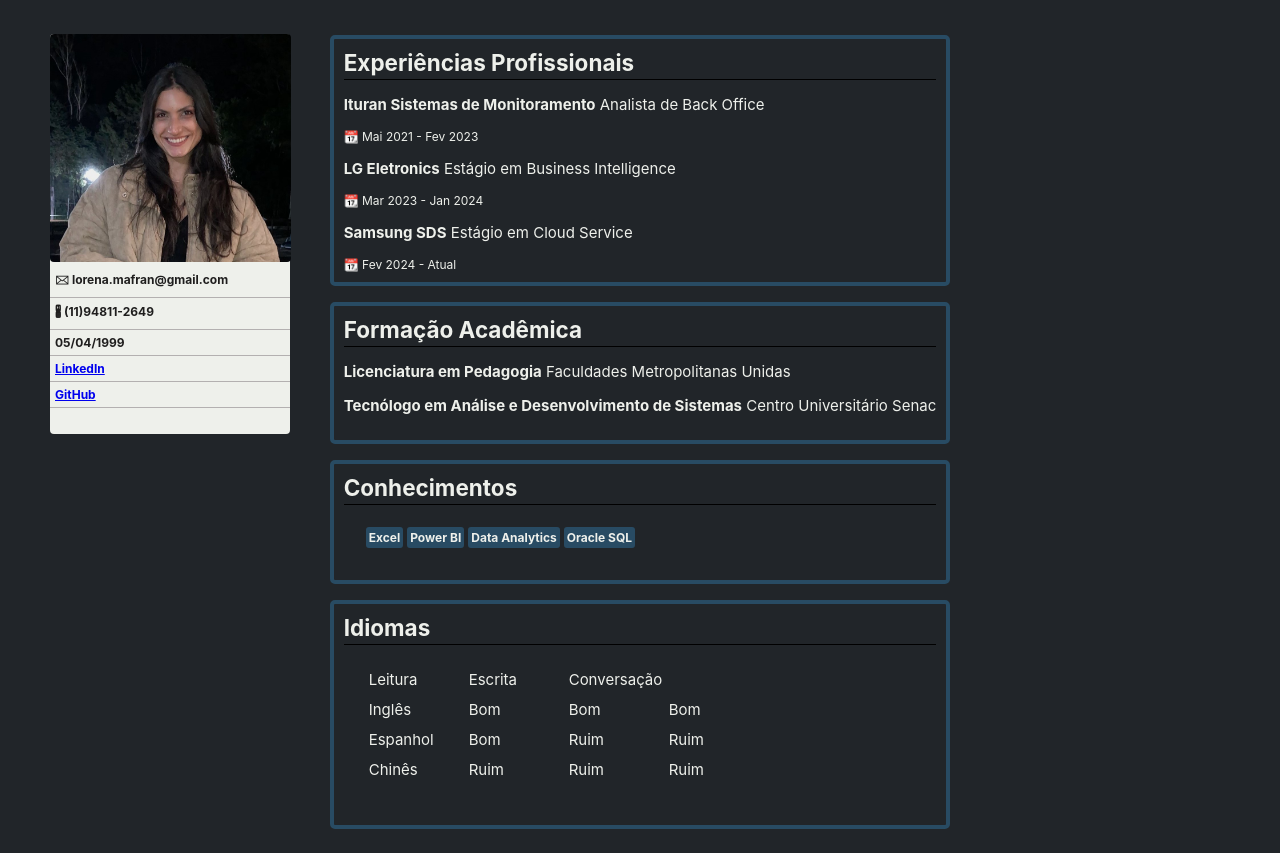
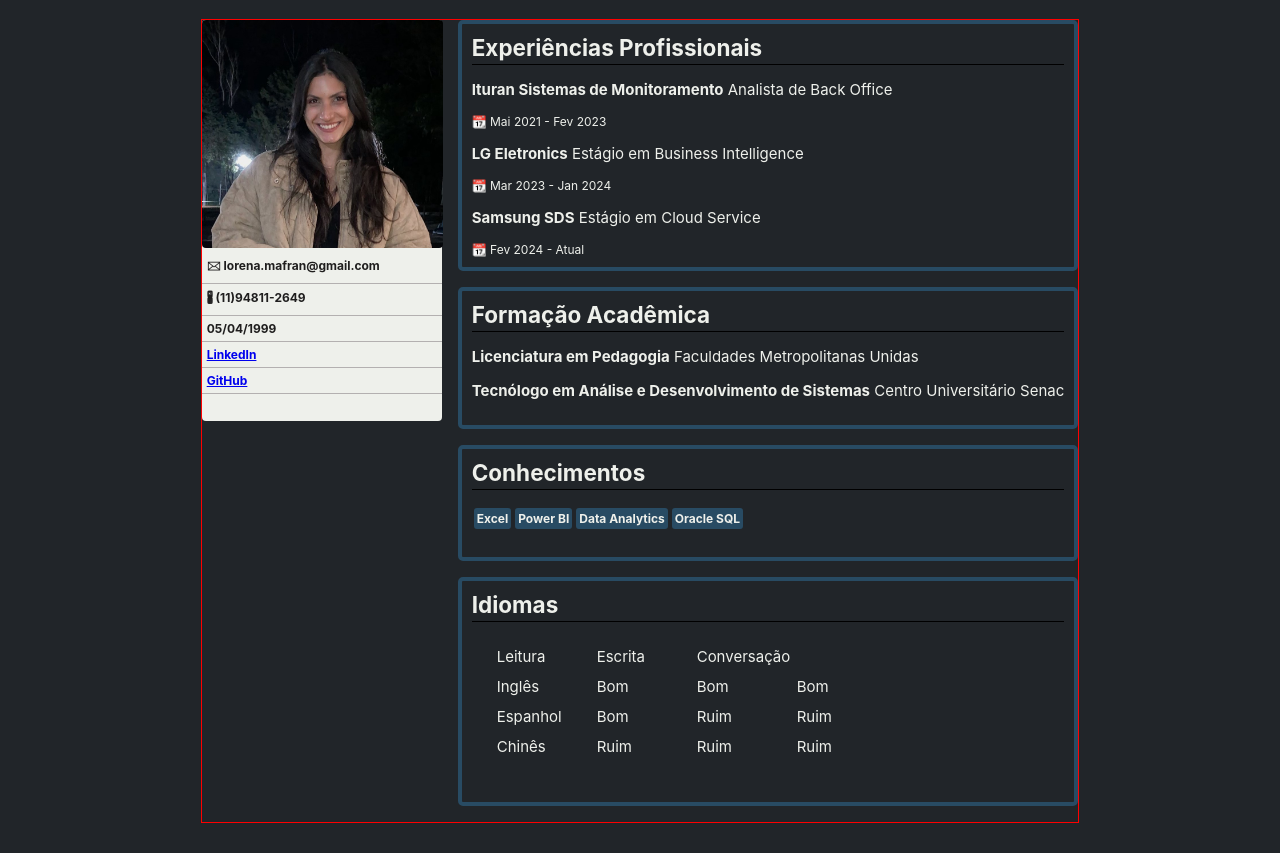
Before and after one commit to lorenamafra/curriculo, a plain HTML site: page ADO-DSW/index.html in a window 1280 px wide. Shown: the part 71-924 px from the top of the page. After the commit the page ends 902 px from the top, so only its background shows below. Drawn offline with Linux system fonts and the light colour scheme.

Commit message:
Add files via upload

```diff
--- a/ADO-DSW/index.html
+++ b/ADO-DSW/index.html
@@ -8,7 +8,7 @@
   </head>
   <body>
     <h1>Lorena Mafra</h1>
-    <div>
+    <main>
       <section class="profile">
       <div class="sidebar">
         <img src="perfil.jpeg" alt="">
@@ -21,6 +21,7 @@
       </div>
       </div>
     </section>
+    <div>
         <section class="about">
         <div class="container">
           <h2><b>Experiências Profissionais</b></h2>
@@ -90,5 +91,8 @@
         </div>
       </section>
     </div>
+  </main>
+
+
   </body>
 </html>
--- a/ADO-DSW/style.css
+++ b/ADO-DSW/style.css
@@ -8,12 +8,15 @@ body{
     align-items: center;
 }
 
+main{
+    border: 1px solid red;
+    display: flex;
+    gap:1rem;
+}
 
 .sidebar{
-    position: fixed;
     top: 60px;
     width: 240px;
-    margin-top: 45px;
     left: 50px;
     height: 50%;
     background-color: #EEF0EB;
@@ -42,7 +45,7 @@ body{
     border:4px solid #284B63;
     border-radius: 5px;
     font-size: 15px;
-    margin: 1rem 0;
+    margin-bottom: 1rem;
     padding: 10px;
 }
 
@@ -62,7 +65,7 @@ h2{
     display: flex;
     justify-content: flex-start;
     border-radius: 3px;
-    padding: 20px;
+    padding: 1rem 0;
 }
 
 .item{
```
Lines whose indentation alone changed are shown as unchanged.
